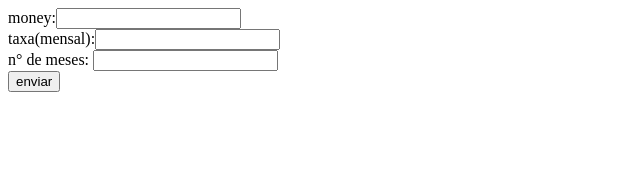
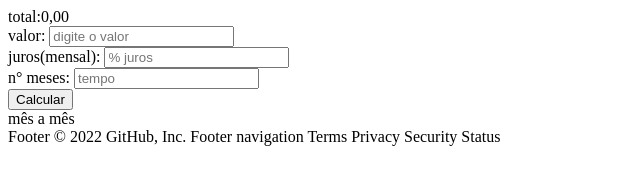
Before and after one commit to paidopatoabc/primeiroe_3t, a plain HTML site: page Index.html in a window 1280 px wide. Shown: the whole page, without its empty margins (0-640 px from the left). Drawn offline with Linux system fonts and the light colour scheme.

Commit message:
Update Index.html

```diff
--- a/Index.html
+++ b/Index.html
@@ -1,16 +1,30 @@
 <!DOCTYPE html>
 <html lang="pt-br">
+
 <head>
     <meta charset="UTF-8">
     <meta http-equiv="X-UA-Compatible" content="IE=edge">
     <meta name="viewport" content="width=device-width, initial-scale=1.0">
     <title>PrimeiroE</title>
-    <script src="Estudo.JS"></script>
+    <script src="estudo.js"></script>
 </head>
+
 <body>
-  money:<input id="valor" type="text"> <br>
-  taxa(mensal):<input id="juros" type="text">  <br>
-  n° de meses: <input id="meses" type="text">  <br>
-  <button onclick="calcula()">enviar</button>
+    <div class="calculadora">
+        <span id="total">total:0,00</span><br>
+        valor: <input id="valor" placeholder="digite o valor" type="text"><br>
+        juros(mensal): <input id="juros" placeholder="% juros" type="text"><br>
+        n° meses: <input id="meses" placeholder="tempo" type="text"><br>
+        <button onclick="calcula()">Calcular</button><br>
+        <span id="mes">mês a mês</span>
+    </div>
 </body>
+
 </html>
+Footer
+© 2022 GitHub, Inc.
+Footer navigation
+Terms
+Privacy
+Security
+Status
```
